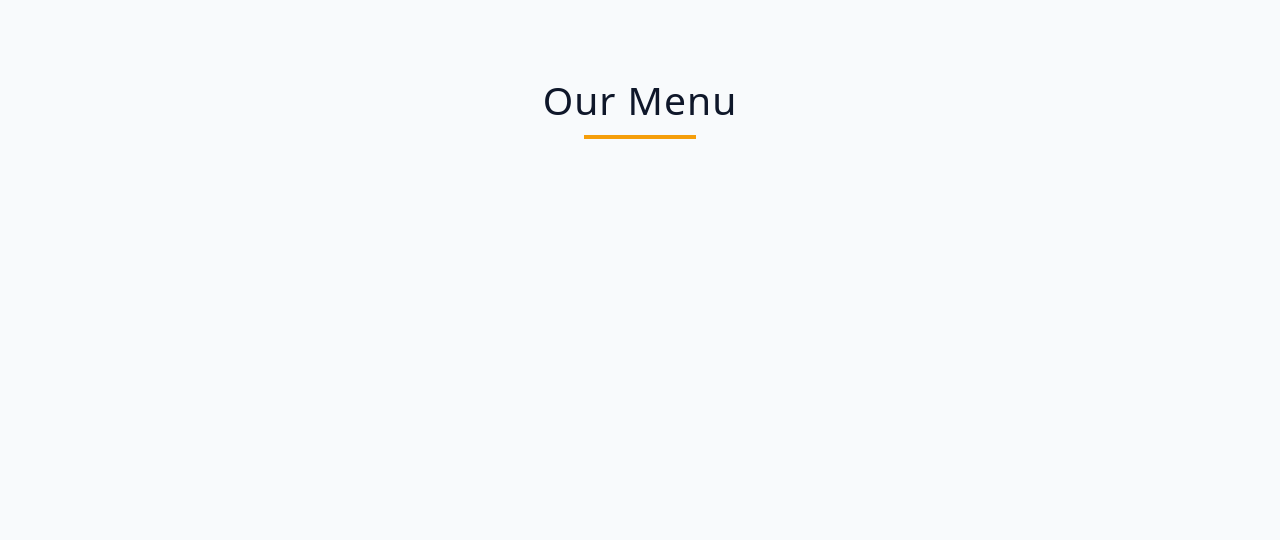
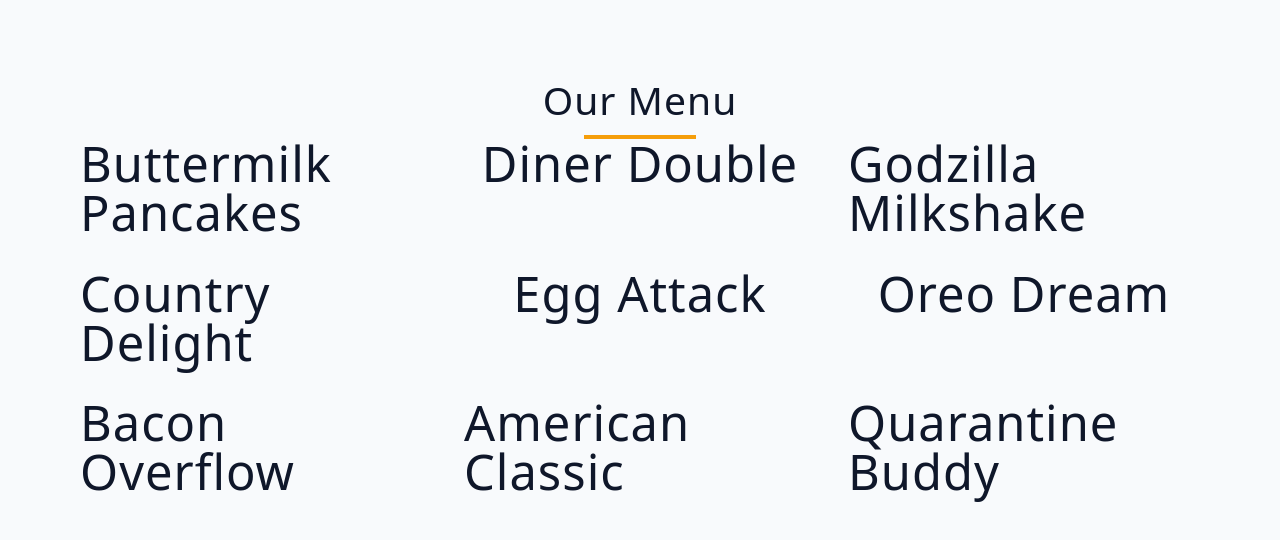
Before and after one commit to Amir2210/Menu, a React (Vite) app: page / in a window 1280 px wide. Shown: the top 540 px of the page. Built offline with nearby package versions, Linux system fonts and the light colour scheme.

Commit message:
Render the menu item titles

```diff
--- a/src/App.jsx
+++ b/src/App.jsx
@@ -5,7 +5,7 @@
   const [menuItems, setMenuItems] = useState(data)
   return (
     <main>
-      <MenuList />
+      <MenuList menuItems={menuItems} />
     </main>
   )
 }
--- /dev/null
+++ b/src/cmps/MenuItemPreview.jsx
@@ -0,0 +1,5 @@
+export function MenuItemPreview({ item }) {
+  return (
+    <h1>{item.title}</h1>
+  )
+}
--- a/src/cmps/MenuList.jsx
+++ b/src/cmps/MenuList.jsx
@@ -1,8 +1,13 @@
-export function MenuList() {
+import { MenuItemPreview } from './MenuItemPreview';
+
+export function MenuList({ menuItems }) {
   return (
     <section className='menu'>
       <div className="title"><h2>our menu</h2></div>
       <div className="title-underline"></div>
+      <div className="section-center">
+        {menuItems.map(item => <MenuItemPreview key={item.id} item={item} />)}
+      </div>
     </section>
   )
 }
```
